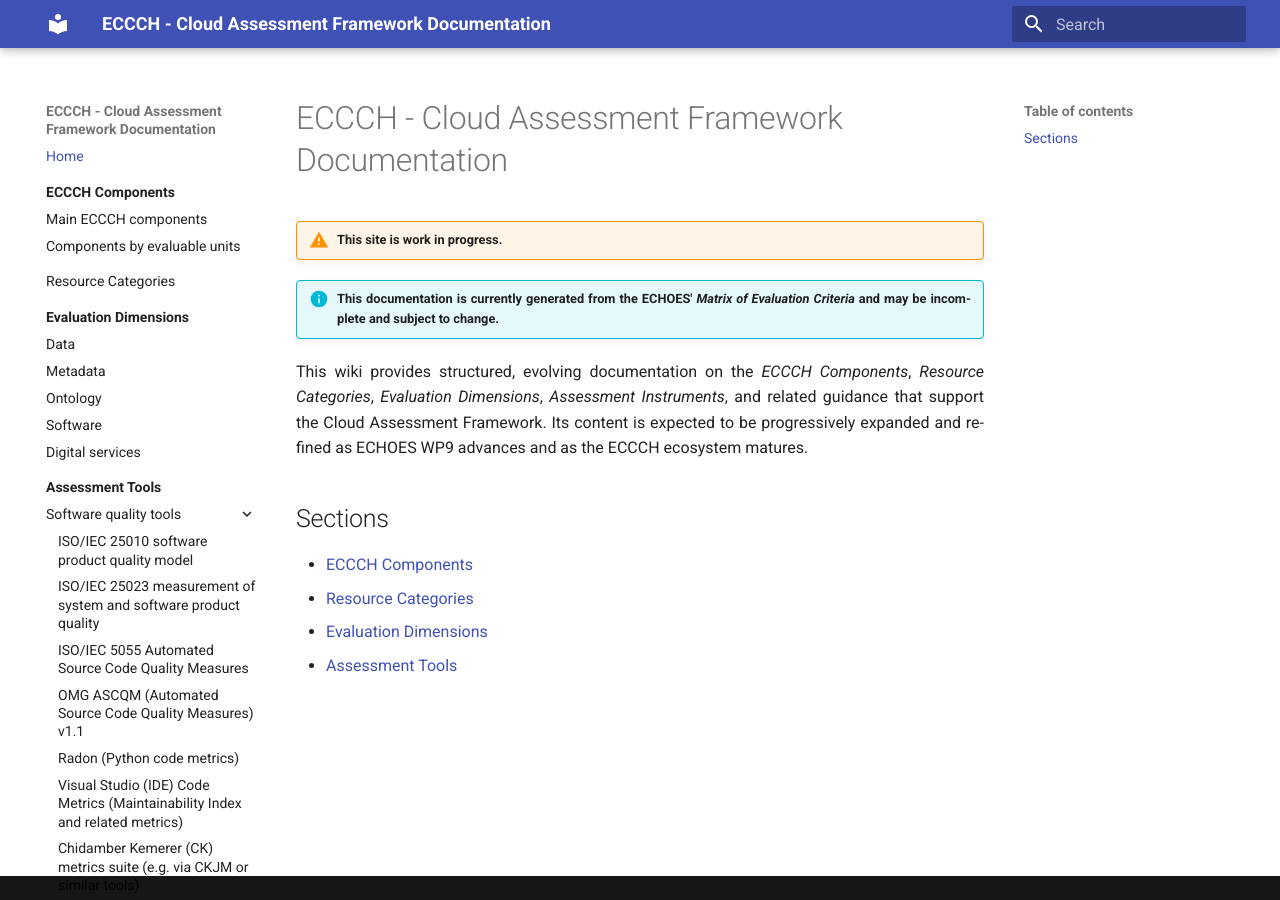
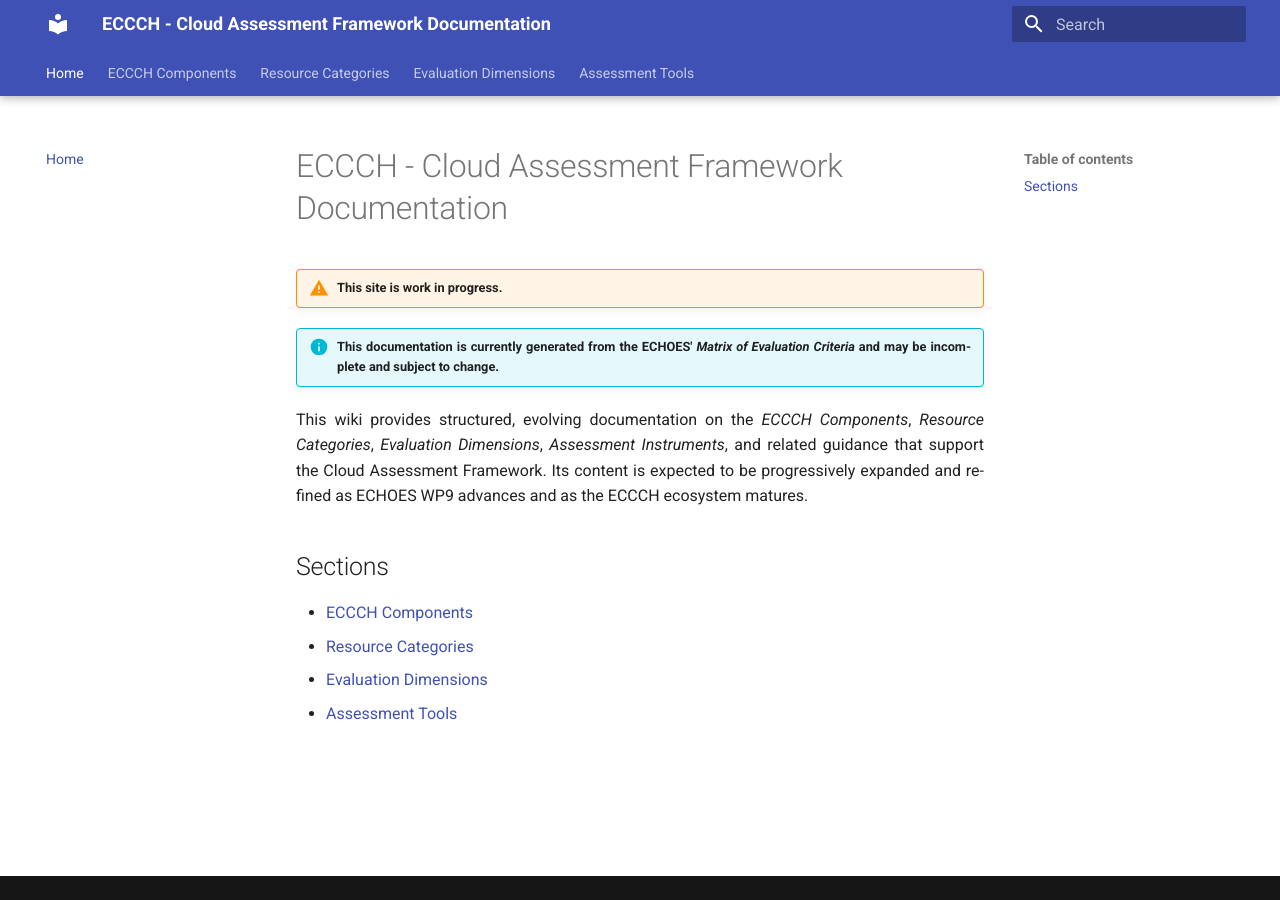
Before and after one commit to ECHOES-ECCCH-TECHNICAL/cloud-assessment-framework, an MkDocs documentation site: the page built from docs/index.md, in a window 1280 px wide. Built offline with MkDocs 1.6.1 and Material for MkDocs 9.7.7, drawn with Linux system fonts in a browser that asks for light colours.

Commit message:
Config navigation sidebar; Add analytics with GA4

```diff
--- a/mkdocs.yml
+++ b/mkdocs.yml
@@ -5,11 +5,20 @@ theme:
   features:
     - navigation.instant
     - navigation.sections
+    - navigation.indexes
+    - navigation.tabs
+    - navigation.tabs.sticky
+    - navigation.path
     - navigation.expand
-    - navigation.indexes
+    #- navigation.prune
+    - navigation.tracking
     - content.code.copy
     - search.highlight
     - search.suggest
+    # - toc.integrate # the table of contents is always rendered as part of the navigation sidebar on the left.
+    - navigation.top # A back-to-top button is shown when the user, after scrolling down, starts to scroll up again.
+
+
 extra_css:
   - stylesheets/extra.css
 markdown_extensions:
@@ -78,7 +87,7 @@ nav:
     - Software static analysis tools:
       - Overview: tools/software_static_analysis_tools/index.md
       - Semgrep: tools/software_static_analysis_tools/semgrep.md
-      - SonarQube (Community Edition): tools/software_static_analysis_tools/sonarqube-community-edition.md
+      - SonarQube: tools/software_static_analysis_tools/sonarqube.md
       - CodeQL: tools/software_static_analysis_tools/codeql.md
       - Lizard: tools/software_static_analysis_tools/lizard.md
       - PMD: tools/software_static_analysis_tools/pmd.md
@@ -98,7 +107,7 @@ nav:
       - OWASP Application Security Verification Standard (ASVS): tools/software_security_tools/owasp-application-security-verification-standard-asvs.md
       - OWASP Web Security Testing Guide (WSTG): tools/software_security_tools/owasp-web-security-testing-guide-wstg.md
       - OWASP Zed Attack Proxy (ZAP): tools/software_security_tools/owasp-zed-attack-proxy-zap.md
-      - Bandit (Python security linter): tools/software_security_tools/bandit-python-security-linter.md
+      - Bandit: tools/software_security_tools/bandit.md
       - OWASP Software Assurance Maturity Model (SAMM): tools/software_security_tools/owasp-software-assurance-maturity-model-samm.md
       - CIS Critical Security Controls: tools/software_security_tools/cis-critical-security-controls.md
       - CIS Benchmarks: tools/software_security_tools/cis-benchmarks.md
@@ -146,3 +155,11 @@ nav:
       - Europeana methodology for validating enrichments: tools/kg_tools/europeana-methodology-for-validating-enrichments.md
 extra:
   generator: false
+  analytics:
+    provider: google
+    property: G-HW3428RPEZ
+
+  consent:
+    title: Cookie Consent
+    description: >-
+        We use cookies and similar technologies to help us understand how this documentation is used and improve it over time. Analytics will only be enabled if you accept. Read more in our <a href="https://www.echoes-eccch.eu/cookie-policy-ue/" target="_blank">Cookie Policy</a>.
```
